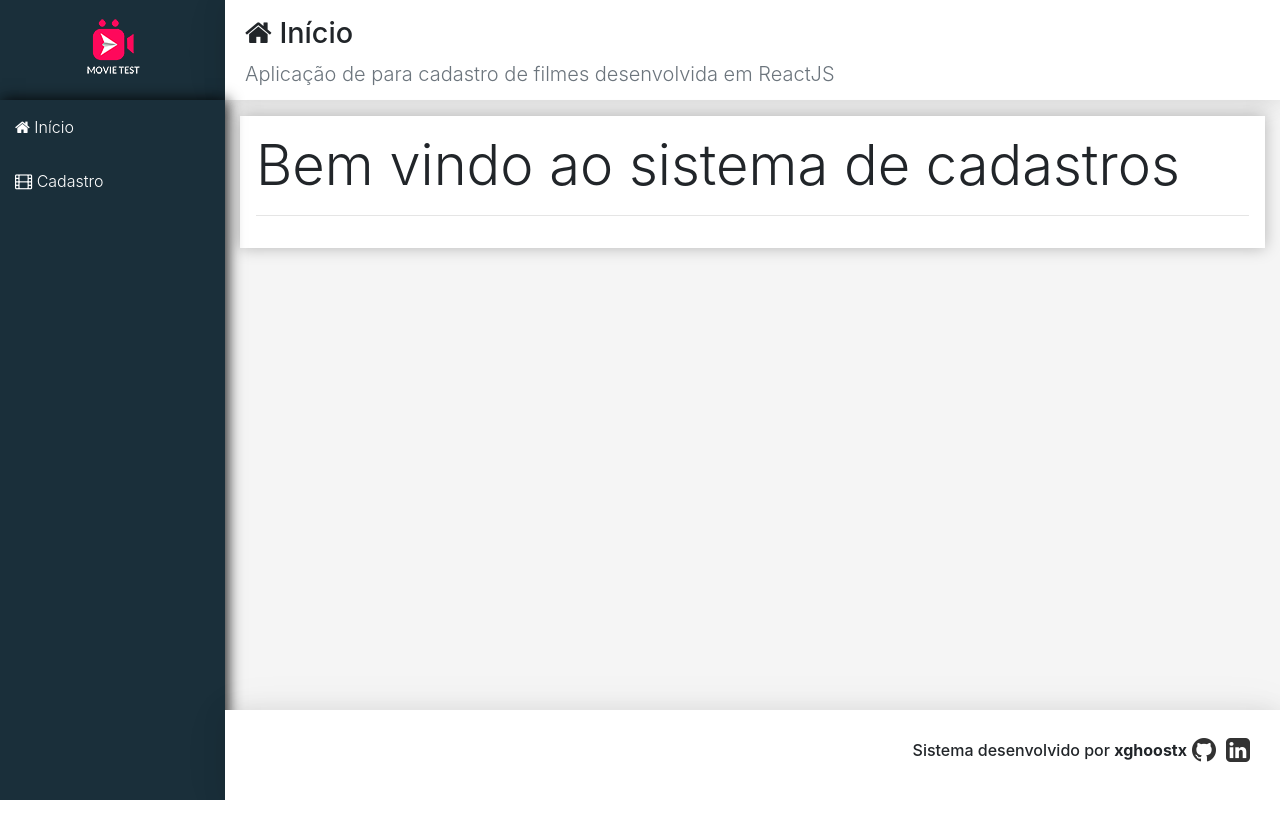
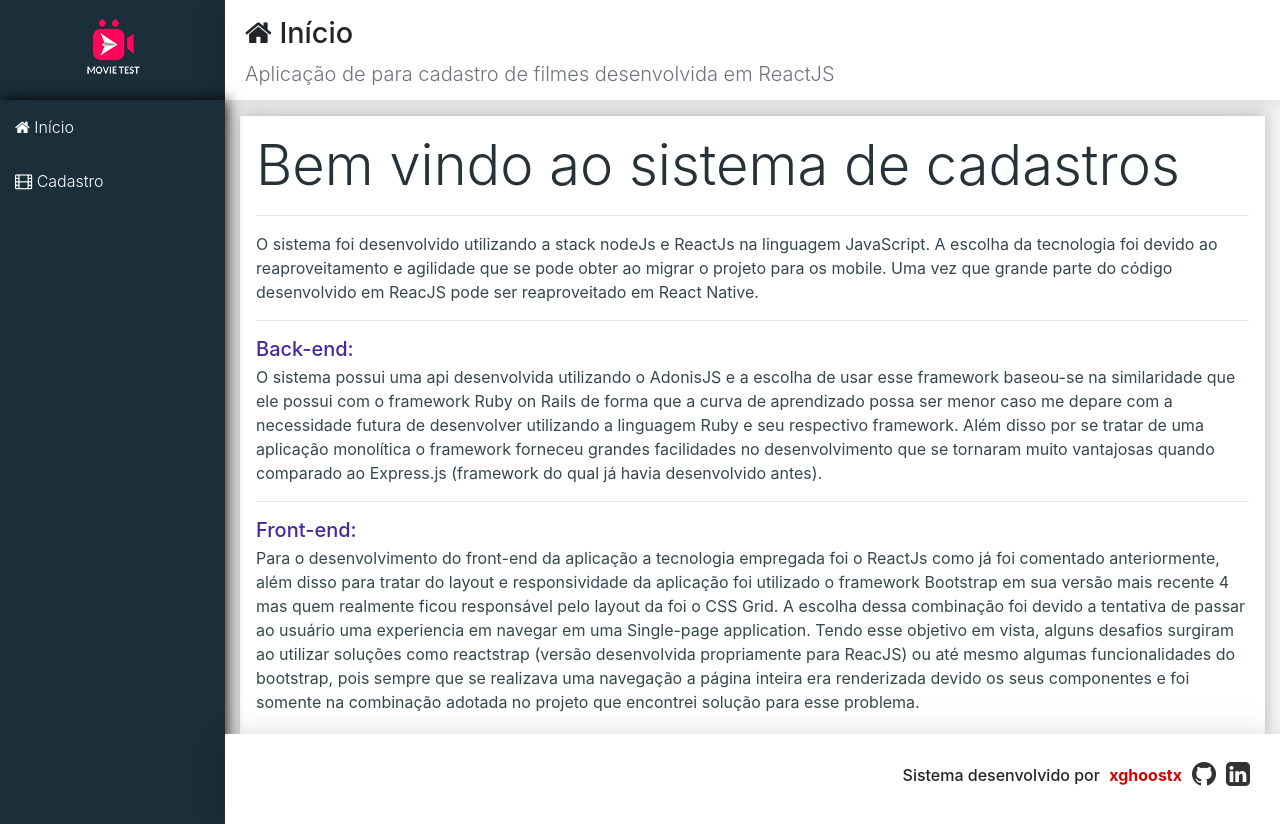
Before and after one commit to xghoostx/Teste-CadastroFilmes-frontend, a React (Create React App) app: page / in a window 1280 px wide. Before the commit the page ends 800 px from the top, so only its background shows below. Built offline with nearby package versions, Linux system fonts and the light colour scheme.

Commit message:
aplicacao finalizada

```diff
--- /dev/null
+++ b/src/components/content/home/Home.css
@@ -0,0 +1,9 @@
+h5{
+    color:#4527a0;
+}
+.display-4{
+    color:#263238;
+}
+p{
+    color:#37474f;
+}
--- a/src/components/content/home/Home.jsx
+++ b/src/components/content/home/Home.jsx
@@ -1,9 +1,43 @@
 import React from 'react';
 import Main from '../../template/main/Main';
+import './Home.css';
 
 export default props =>
     <Main icon="home" title="Início"
         subtitle="Aplicação de para cadastro de filmes desenvolvida em ReactJS">
         <div className="display-4"> Bem vindo ao sistema de cadastros </div>
-        <hr/>
+        <hr />
+        <p className="mb-1">
+            O sistema foi desenvolvido utilizando a stack nodeJs e ReactJs na linguagem JavaScript.
+            A escolha da tecnologia foi devido ao reaproveitamento e agilidade que se pode obter ao migrar o projeto
+            para os mobile. Uma vez que grande parte do código desenvolvido em ReacJS pode ser reaproveitado em React Native.
+        </p>
+        <hr />
+        <h5 className="mb-1">
+            Back-end:
+        </h5>
+        <p className="mb-1">
+            O sistema possui uma api desenvolvida utilizando o AdonisJS e a escolha de usar esse framework
+            baseou-se na similaridade que ele possui com o framework Ruby on Rails de forma que a curva de
+            aprendizado possa ser menor caso me depare com a necessidade futura de desenvolver utilizando
+            a linguagem Ruby e seu respectivo framework. Além disso por se tratar de uma aplicação monolítica
+            o framework forneceu grandes facilidades no desenvolvimento que se tornaram muito vantajosas quando
+            comparado ao Express.js (framework do qual já havia desenvolvido antes).
+        </p>
+        <hr />
+        <h5 className="mb-1">
+            Front-end:
+        </h5>
+        <p className="mb-1">
+            Para o desenvolvimento do front-end da aplicação a tecnologia empregada foi o ReactJs como já
+            foi comentado anteriormente, além disso para tratar do layout e responsividade da aplicação
+            foi utilizado o framework Bootstrap em sua versão mais recente 4 mas quem realmente ficou
+            responsável pelo layout da foi o CSS Grid. A escolha dessa combinação foi devido a tentativa de
+            passar ao usuário uma experiencia em navegar em uma Single-page application. Tendo esse objetivo
+            em vista, alguns desafios surgiram ao utilizar soluções como reactstrap (versão desenvolvida
+            propriamente para ReacJS) ou até mesmo algumas funcionalidades do bootstrap, pois sempre que se
+            realizava uma navegação a página inteira era renderizada devido os seus componentes e foi somente
+            na combinação adotada no projeto que encontrei solução para esse problema.
+        </p>
+
     </Main>
--- /dev/null
+++ b/src/components/content/register/Register.css
@@ -0,0 +1,18 @@
+.btn.test{
+    background-color: #7e57c2;
+    color:#fff;
+}
+.btn.test:hover{
+    background-color: #5e35b1 ;
+    transition-delay: 0.1s;
+}
+img#img{
+    height: 150px;
+}
+a{
+    color:#7c4dff;
+}
+a:hover{
+    color:#6200ea;
+    text-decoration: none;
+}
--- a/src/components/content/register/Register.jsx
+++ b/src/components/content/register/Register.jsx
@@ -1,6 +1,7 @@
 import React, { Component } from 'react'
 import axios from '../../../services/api';
 import Main from '../../template/main/Main';
+import './Register.css';
 
 
 const baseUrl = 'http://localhost:3333/filmes'
@@ -94,7 +95,7 @@ export default class UserCrud extends Component {
                 </div >
                 <div className="row">
                     <div className="col-12 d-flex justify-content-end">
-                        <button className="btn btn-primary"
+                        <button className="btn test"
                             onClick={e => this.save(e)}>
                             Salvar
                             </button>
@@ -122,7 +123,8 @@ export default class UserCrud extends Component {
     renderList() {
         return this.state.lista.map(filme => {
             return (
-                <table class="table mt-4">
+                <div className="container-fluid">
+                    <table class="table table-bordered mt-4 ">
                         <tbody>
                             <tr key={filme.id}>
                                 <th> Nome: </th>
@@ -137,7 +139,7 @@ export default class UserCrud extends Component {
                                 <td> <a href={`${filme.url}`} target="blank"> {filme.url}</a> </td>
                             </tr>
                             <tr key={filme.id}>
-                            <th>  </th>
+                                <th> <img src={`${filme.url}`} alt="capa" id="img"/> </th>
                                 <td>
                                     <div className="col-12 d-flex justify-content-end">
                                         <button className="btn btn-warning"
@@ -153,6 +155,7 @@ export default class UserCrud extends Component {
                             </tr>
                         </tbody>
                     </table>
+                </div>
             );
         });
     }
--- a/src/components/template/footer/Footer.css
+++ b/src/components/template/footer/Footer.css
@@ -13,7 +13,7 @@ footer.footer{
 .social a{
     color: #323232;
 }
-.social a:hover{
+strong.social,.social a:hover{
     color:#d50000;
     transition-delay: 0.15s;
 }
--- a/src/components/template/footer/Footer.jsx
+++ b/src/components/template/footer/Footer.jsx
@@ -4,7 +4,7 @@ import './Footer.css';
 export default props =>
     <footer className="footer">
         <h6>
-            Sistema desenvolvido por <strong> xghoostx </strong>
+            Sistema desenvolvido por <strong className="social"> xghoostx </strong>
         </h6>
         <h3>
             <spam className="social">
```
Lines whose indentation alone changed are shown as unchanged.
